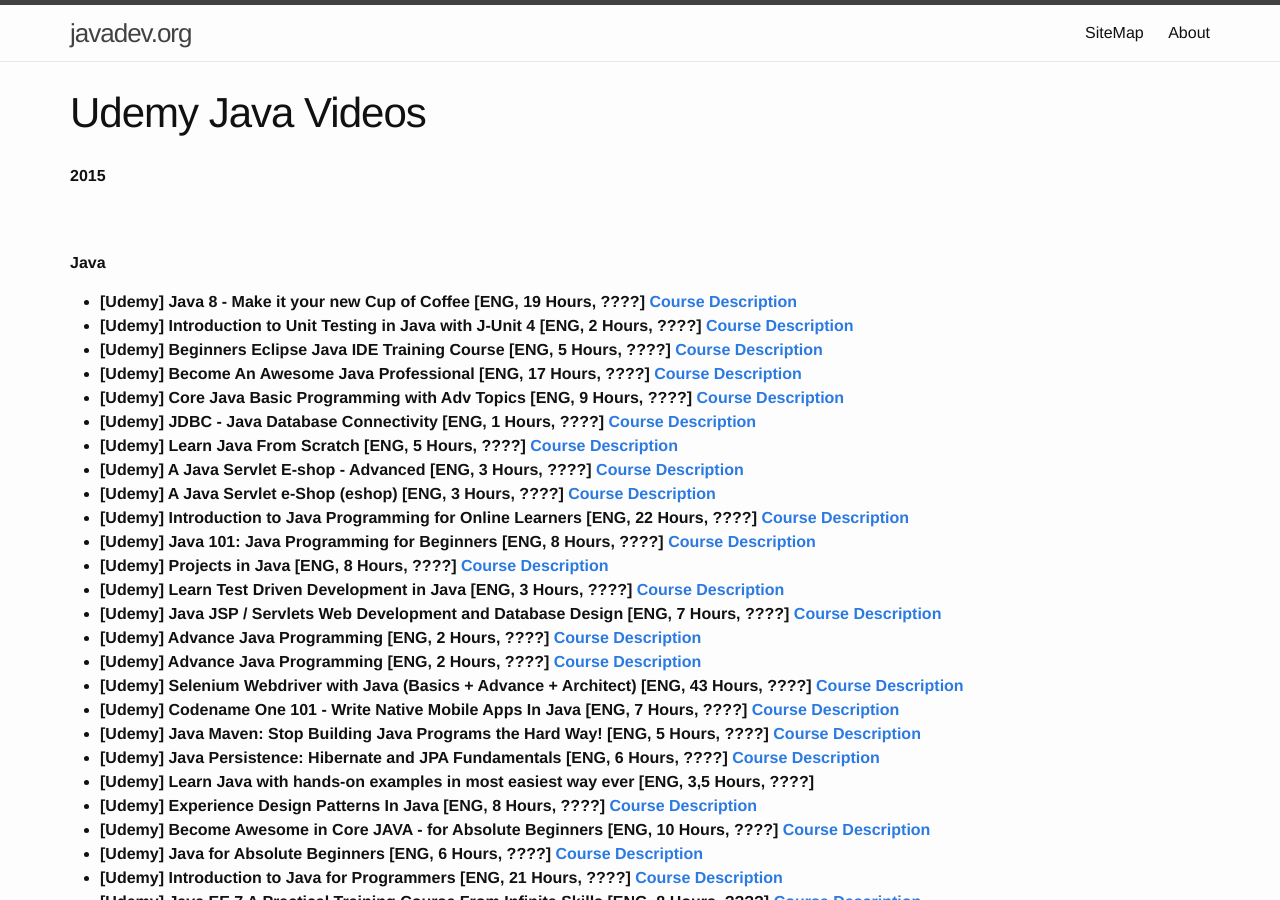
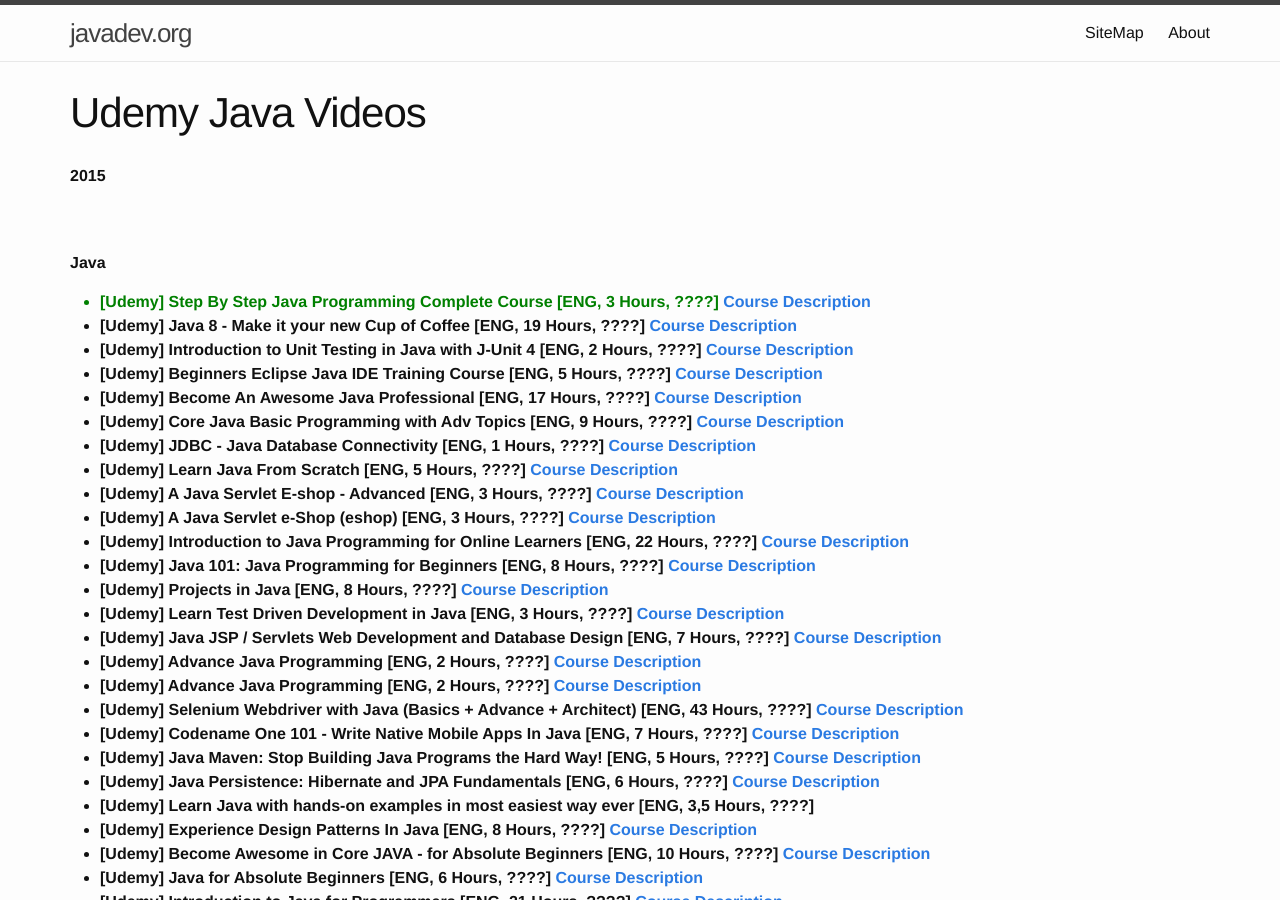
Before and after one commit to webmakaka/javadev.org, a Jekyll site: the page built from website/library/collections/video/paid/udemy.md, in a window 1280 px wide and 900 px high. Built offline with Jekyll 4.4.1, drawn with Linux system fonts in a browser that asks for light colours.

Commit message:
Update udemy.md

```diff
--- a/website/library/collections/video/paid/udemy.md
+++ b/website/library/collections/video/paid/udemy.md
@@ -10,6 +10,7 @@
 <strong>Java</strong>
 
 <ul>
+<li style="color:green"><strong>[Udemy] Step By Step Java Programming Complete Course [ENG, 3 Hours, ????] <a href="https://www.udemy.com/step-by-step-java-programming-complete-course/">Course Description</a></strong></li>
 <li><strong>[Udemy] Java 8 - Make it your new Cup of Coffee [ENG, 19 Hours, ????] <a href="https://www.udemy.com/java-basics-for-j2ee-and-android/">Course Description</a></strong></li>
 <li><strong>[Udemy] Introduction to Unit Testing in Java with J-Unit 4 [ENG, 2 Hours, ????] <a href="https://www.udemy.com/introduction-to-unit-testing-java/">Course Description</a></strong></li>
 <li><strong>[Udemy] Beginners Eclipse Java IDE Training Course [ENG, 5 Hours, ????] <a href="https://www.udemy.com/beginners-eclipse-java-ide-training-course/">Course Description</a></strong></li>
```
